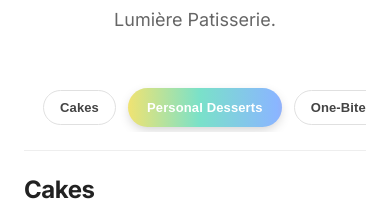
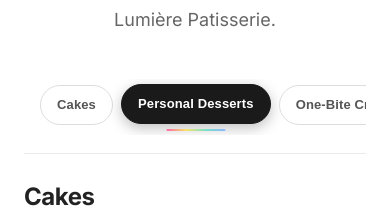
Before and after one commit to HamesInFlames/Lumiere-Website, a React (Vite) app: page /menu in a window 390 px wide. Shown: the part 238-446 px from the top of the page. Built offline with nearby package versions, Linux system fonts and the light colour scheme.

Commit message:
Polished tab design - touch-friendly 44px, smooth interactions, rainbow underline, proper spacing

```diff
--- a/src/styles/Menu.css
+++ b/src/styles/Menu.css
@@ -22,7 +22,14 @@
 }
 
 /* -----------------------------------------
-   CATEGORY QUICK NAV — High Contrast Design
+   CATEGORY QUICK NAV — Polished Design
+
+   Layout Calculations:
+   - Tab height: 44px min (touch-friendly)
+   - Padding: 12px vertical, 24px horizontal
+   - Gap between tabs: 12px
+   - Container padding: 24px horizontal
+   - Active border: 3px (accounted in margin)
 ------------------------------------------ */
 
 .menu-tabs {
@@ -30,138 +37,178 @@
   top: 85px;
   z-index: 999;
   background: #fff;
-  /* 8px top/bottom padding for rainbow border (4px) + breathing room (4px) */
-  padding: 20px 0 22px;
-  border-bottom: 1px solid #eee;
-  /* Prevent any clipping */
-  overflow: visible;
+  padding: 16px 0 18px;
+  border-bottom: 1px solid #eaeaea;
 }
 
 .menu-tabs-spacer {
-  height: 20px;
+  height: 24px;
 }
 
+/* Scroll container with fade indicators */
 .menu-tab-row {
   display: flex;
   justify-content: center;
+  align-items: center;
   gap: 12px;
-  /* 28px left/right for scroll + 4px for rainbow border */
-  padding: 4px 28px;
+  padding: 6px 32px;
   overflow-x: auto;
   overflow-y: visible;
   scrollbar-width: none;
   -ms-overflow-style: none;
-  /* Ensure rainbow border is not clipped */
-  margin: 0 -4px;
+  /* Smooth momentum scrolling on mobile */
+  -webkit-overflow-scrolling: touch;
+  scroll-behavior: smooth;
 }
 
 .menu-tab-row::-webkit-scrollbar {
   display: none;
 }
 
-/* Tab Design - High Contrast */
+/* Tab Button Design */
 .menu-tab {
+  /* Position for ::after underline */
   position: relative;
-  /* 12px vertical + 22px horizontal + 4px margin for rainbow */
-  padding: 12px 22px;
-  margin: 4px;
+  /* Touch-friendly minimum: 44px height */
+  min-height: 44px;
+  padding: 11px 24px;
+  margin: 3px;
   font-size: 15px;
   font-weight: 600;
-  letter-spacing: 0.01em;
-  border-radius: 100px;
-  border: 2px solid #e0e0e0;
+  letter-spacing: 0.02em;
+  line-height: 1.2;
+  border-radius: 999px;
+  border: 2px solid #ddd;
   background: #fff;
-  color: #444;
+  color: #555;
   cursor: pointer;
-  transition: all 0.25s ease;
   white-space: nowrap;
   flex-shrink: 0;
-  /* Ensure stacking context for ::before */
-  isolation: isolate;
+  /* Smooth transitions */
+  transition:
+    transform 0.15s ease,
+    background-color 0.2s ease,
+    border-color 0.2s ease,
+    color 0.2s ease,
+    box-shadow 0.2s ease;
+  /* Prevent text selection on rapid clicks */
+  user-select: none;
+  -webkit-user-select: none;
+  /* Remove tap highlight on mobile */
+  -webkit-tap-highlight-color: transparent;
 }
 
+/* Hover state */
 .menu-tab:hover {
-  border-color: #999;
-  color: #111;
-  background: #fafafa;
+  border-color: #bbb;
+  color: #222;
+  background: #f8f8f8;
 }
 
-/* Active Tab - Black & White with Rainbow Border */
+/* Focus state for accessibility */
+.menu-tab:focus-visible {
+  outline: 2px solid #7ae1c9;
+  outline-offset: 2px;
+}
+
+/* Active press feedback */
+.menu-tab:active {
+  transform: scale(0.97);
+}
+
+/* Active/Selected Tab */
 .menu-tab--active {
   color: #fff;
   font-weight: 700;
-  background: #111;
-  border-color: transparent;
-  box-shadow: 0 4px 12px rgba(0, 0, 0, 0.2);
+  background: #1a1a1a;
+  border-color: #1a1a1a;
+  box-shadow: 0 4px 14px rgba(0, 0, 0, 0.25);
+  /* Slight lift effect */
+  transform: translateY(-1px);
 }
 
-/* Rainbow gradient border effect on active */
-.menu-tab--active::before {
+.menu-tab--active:hover {
+  background: #000;
+  border-color: #000;
+}
+
+.menu-tab--active:active {
+  transform: scale(0.98) translateY(0);
+}
+
+/* Rainbow accent underline on active */
+.menu-tab--active::after {
   content: "";
   position: absolute;
-  /* 4px outward for visible rainbow border */
-  inset: -4px;
-  border-radius: 100px;
-  background: linear-gradient(90deg, #f6a, #f9e36b, #7ae1c9, #8ab6ff, #f6a);
-  background-size: 200% 100%;
-  z-index: -1;
-  animation: shimmer 3s linear infinite;
-}
-
-@keyframes shimmer {
-  0% { background-position: 0% 50%; }
-  100% { background-position: 200% 50%; }
+  bottom: -8px;
+  left: 50%;
+  transform: translateX(-50%);
+  width: 60%;
+  height: 3px;
+  border-radius: 2px;
+  background: linear-gradient(90deg, #f6a, #f9e36b, #7ae1c9, #8ab6ff);
 }
 
 /* -----------------------------------------
    MOBILE TABS (< 768px)
+
+   Mobile Layout:
+   - Horizontal scroll with left alignment
+   - 44px min-height maintained for touch
+   - Larger gaps for easier targeting
+   - Extra padding right for last tab visibility
 ------------------------------------------ */
 @media (max-width: 768px) {
   .menu-tabs {
     top: 72px;
-    /* 18px padding to accommodate rainbow border (4px) + gap */
-    padding: 18px 0 20px;
+    padding: 14px 0 20px;
   }
 
   .menu-tab-row {
     justify-content: flex-start;
-    /* 4px vertical for rainbow, 20px left, 48px right for last tab */
-    padding: 4px 48px 4px 20px;
+    /* Left: 20px start, Right: 60px so last tab + underline visible */
+    padding: 8px 60px 12px 20px;
     gap: 10px;
-    margin: 0;
   }
 
   .menu-tab {
-    padding: 10px 18px;
-    margin: 4px;
+    /* 44px min-height, smaller padding */
+    min-height: 42px;
+    padding: 10px 20px;
+    margin: 0;
     font-size: 14px;
     border-width: 1.5px;
   }
 
-  .menu-tab--active::before {
-    inset: -4px;
+  .menu-tab--active::after {
+    bottom: -10px;
+    width: 50%;
   }
 }
 
 @media (max-width: 480px) {
   .menu-tabs {
     top: 68px;
-    padding: 16px 0 18px;
+    padding: 12px 0 18px;
   }
 
   .menu-tab-row {
-    padding: 4px 44px 4px 16px;
+    /* Tighter on small screens */
+    padding: 6px 50px 10px 16px;
     gap: 8px;
   }
 
   .menu-tab {
+    min-height: 40px;
     padding: 9px 16px;
-    margin: 3px;
     font-size: 13px;
+    letter-spacing: 0.01em;
   }
 
-  .menu-tab--active::before {
-    inset: -3px;
+  .menu-tab--active::after {
+    bottom: -8px;
+    height: 2px;
+    width: 40%;
   }
 }
 
```
